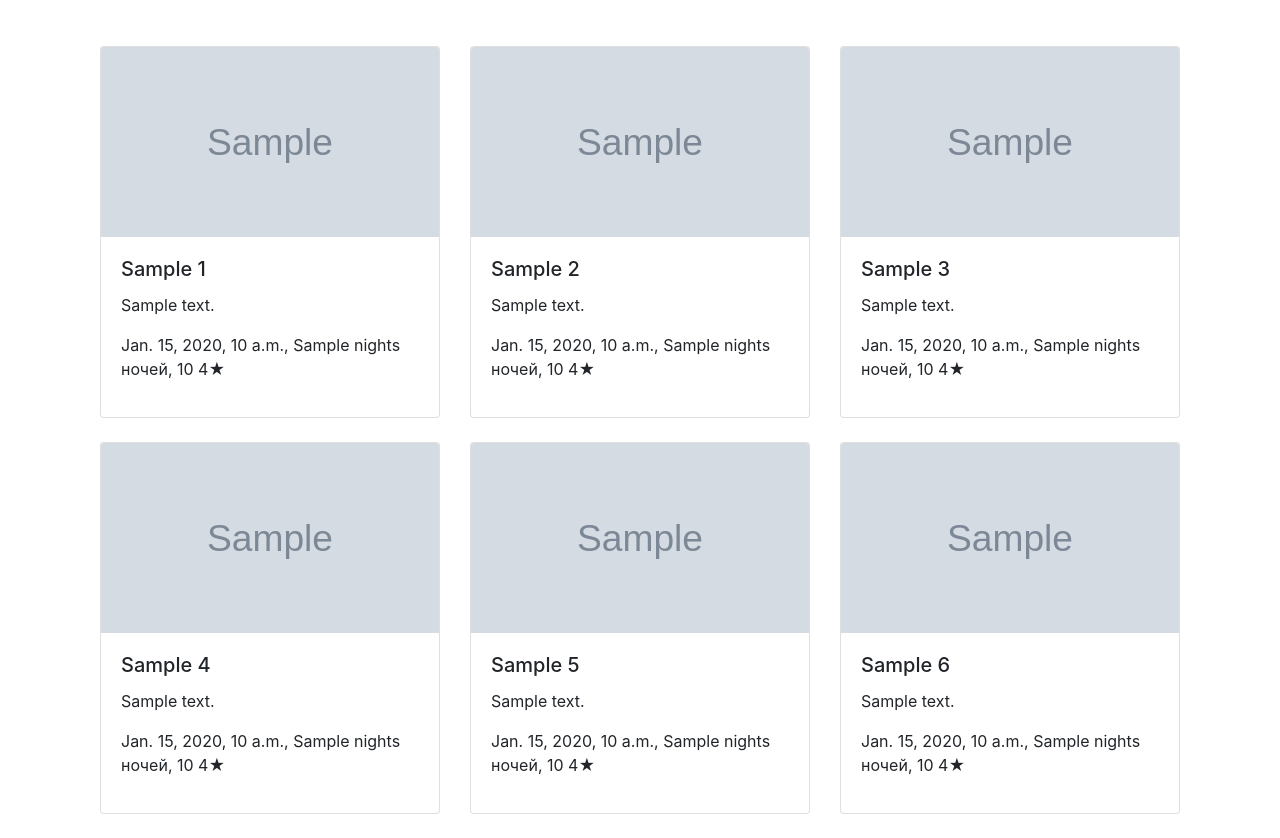
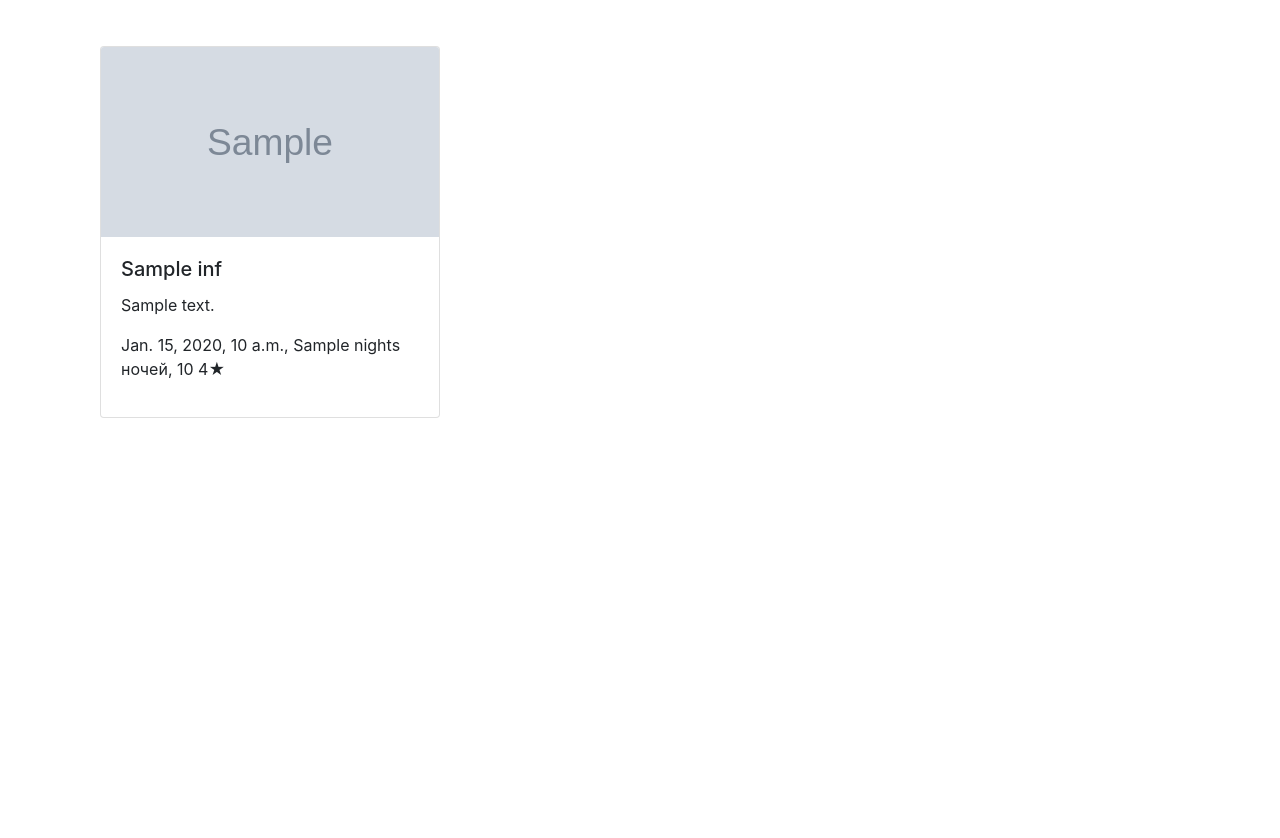
Before and after one commit to Julia-Kh/stepik_course_django_tours, a Django app: template templates/index.html in a window 1280 px wide. Shown: the part 419-1257 px from the top of the page. After the commit the page ends 837 px from the top, so only its background shows below. Run offline with Django 3.2, Linux system fonts and the light colour scheme; the template is opened without the code that fills it: most values are stand-ins (such as "Sample title", 1, 10 or a date in 2020); grey boxes marked "Sample" are stand-in pictures; some libraries are stand-ins or nearby versions.

Commit message:
Порефакторены htmlки

```diff
--- a/templates/base.html
+++ b/templates/base.html
@@ -4,14 +4,16 @@
 <head>
     <meta charset="UTF-8">
     <title>Stepik Travel</title>
-  <link rel="stylesheet" href="https://stackpath.bootstrapcdn.com/bootstrap/4.3.1/css/bootstrap.min.css" integrity="sha384-ggOyR0iXCbMQv3Xipma34MD+dH/1fQ784/j6cY/iJTQUOhcWr7x9JvoRxT2MZw1T" crossorigin="anonymous">
+    <link rel="stylesheet" href="https://stackpath.bootstrapcdn.com/bootstrap/4.3.1/css/bootstrap.min.css"
+          integrity="sha384-ggOyR0iXCbMQv3Xipma34MD+dH/1fQ784/j6cY/iJTQUOhcWr7x9JvoRxT2MZw1T" crossorigin="anonymous">
 </head>
 
 <body>
 <header class="container mt-3">
     <nav class="navbar navbar-expand-lg navbar-light bg-light">
         <a class="navbar-brand" href="/">Stepik Travel</a>
-      <button class="navbar-toggler" type="button" data-toggle="collapse" data-target="#navbarNav" aria-controls="navbarNav" aria-expanded="false" aria-label="Toggle navigation">
+        <button class="navbar-toggler" type="button" data-toggle="collapse" data-target="#navbarNav"
+                aria-controls="navbarNav" aria-expanded="false" aria-label="Toggle navigation">
             <span class="navbar-toggler-icon"></span>
         </button>
         <div class="collapse navbar-collapse" id="navbarNav">
--- a/templates/index.html
+++ b/templates/index.html
@@ -3,89 +3,39 @@
 
     <main class="container mt-3">
         <!-- HERO -->
-    <section class="jumbotron text-center mt-4" style="background: url('http://beauty.velzevul.com/img/about-swimming-with-pigs1.jpg'); background-position: center center">
+        <section class="jumbotron text-center mt-4"
+                 style="background: url('http://beauty.velzevul.com/img/about-swimming-with-pigs1.jpg'); background-position: center center">
             <h1 class="display-4" style="color: white"><b>Всякие туры</b></h1>
             <p class="lead" style="color: white">{{ subtitle }}</p>
             <p class="mt-5 w-50 mx-auto" style="color: white">{{ description }}</p>
         </section>
         <!-- CARDS -->
         <div class="row mt-5">
+            {% for tour, inf in tours.items %}
                 <div class="col-4">
                     <div class="card mb-4">
                         <div class="embed-responsive embed-responsive-16by9">
-             <img class="card-img-top embed-responsive-item" src={{ tours.1.picture }} alt="" />
+                            <img class="card-img-top embed-responsive-item" src={{ inf.picture }} alt=""/>
                         </div>
                         <div class="card-body">
-            <h2 class="h5 card-title" white>{{ tours.1.title }}</h2>
-            <p class="card-text">{{ tours.1.description }}</p>
-            <p>{{ tours.1.date }}, {{ tours.1.nights }} ночей, {{ tours.1.price }} {{ tours.1.stars }}★</p>
+                            <h2 class="h5 card-title" white>{{ inf.title }}</h2>
+                            <p class="card-text">{{ inf.description }}</p>
+                            <p>{{ inf.date }}, {{ inf.nights }}
+                                ночей, {{ inf.price }} {{ inf.stars }}★</p>
                         </div>
                     </div>
                 </div>
-      <div class="col-4">
-        <div class="card mb-4">
-          <div class="embed-responsive embed-responsive-16by9">
-             <img class="card-img-top embed-responsive-item" src={{ tours.2.picture }} alt="" />
-          </div>
-          <div class="card-body">
-            <h2 class="h5 card-title">{{ tours.2.title }}</h2>
-            <p class="card-text">{{ tours.2.description }}</p>
-            <p>{{ tours.2.date }}, {{ tours.2.nights }} ночей, {{ tours.2.price }} {{ tours.2.stars }}★</p>
-          </div>
-        </div>
-      </div>
-      <div class="col-4">
-        <div class="card mb-4">
-          <div class="embed-responsive embed-responsive-16by9">
-             <img class="card-img-top embed-responsive-item" src={{ tours.3.picture }} alt="" />
-          </div>
-          <div class="card-body">
-            <h2 class="h5 card-title">{{ tours.3.title }}</h2>
-            <p class="card-text">{{ tours.3.description }}</p>
-            <p>{{ tours.3.date }}, {{ tours.3.nights }} ночей, {{ tours.3.price }} {{ tours.3.stars }}★</p>
-          </div>
-        </div>
-      </div>
-      <div class="col-4">
-        <div class="card mb-4">
-          <div class="embed-responsive embed-responsive-16by9">
-             <img class="card-img-top embed-responsive-item" src={{ tours.4.picture }} alt="" />
-          </div>
-          <div class="card-body">
-            <h2 class="h5 card-title">{{ tours.4.title }}</h2>
-            <p class="card-text">{{ tours.4.description }}</p>
-            <p>{{ tours.4.date }}, {{ tours.4.nights }} ночей, {{ tours.4.price }} {{ tours.4.stars }}★</p>
-          </div>
-        </div>
-      </div>
-      <div class="col-4">
-        <div class="card mb-4">
-          <div class="embed-responsive embed-responsive-16by9">
-             <img class="card-img-top embed-responsive-item" src={{ tours.5.picture }} alt="" />
-          </div>
-          <div class="card-body">
-            <h2 class="h5 card-title">{{ tours.5.title }}</h2>
-            <p class="card-text">{{ tours.5.description }}</p>
-            <p>{{ tours.5.date }}, {{ tours.5.nights }} ночей, {{ tours.5.price }} {{ tours.5.stars }}★</p>
-          </div>
-        </div>
-      </div>
-      <div class="col-4">
-        <div class="card mb-4">
-          <div class="embed-responsive embed-responsive-16by9">
-             <img class="card-img-top embed-responsive-item" src={{ tours.6.picture }} alt="" />
-          </div>
-          <div class="card-body">
-            <h2 class="h5 card-title">{{ tours.6.title }}</h2>
-            <p class="card-text">{{ tours.6.description }}</p>
-            <p>{{ tours.6.date }}, {{ tours.6.nights }} ночей, {{ tours.6.price }} {{ tours.6.stars }}★</p>
-          </div>
-        </div>
-      </div>
+            {% endfor %}
         </div>
     </main>
-  <script src="https://code.jquery.com/jquery-3.2.1.slim.min.js" integrity="sha384-KJ3o2DKtIkvYIK3UENzmM7KCkRr/rE9/Qpg6aAZGJwFDMVNA/GpGFF93hXpG5KkN" crossorigin="anonymous"></script>
-  <script src="https://cdnjs.cloudflare.com/ajax/libs/popper.js/1.12.9/umd/popper.min.js" integrity="sha384-ApNbgh9B+Y1QKtv3Rn7W3mgPxhU9K/ScQsAP7hUibX39j7fakFPskvXusvfa0b4Q" crossorigin="anonymous"></script>
-  <script src="https://maxcdn.bootstrapcdn.com/bootstrap/4.0.0/js/bootstrap.min.js" integrity="sha384-JZR6Spejh4U02d8jOt6vLEHfe/JQGiRRSQQxSfFWpi1MquVdAyjUar5+76PVCmYl" crossorigin="anonymous"></script>
+    <script src="https://code.jquery.com/jquery-3.2.1.slim.min.js"
+            integrity="sha384-KJ3o2DKtIkvYIK3UENzmM7KCkRr/rE9/Qpg6aAZGJwFDMVNA/GpGFF93hXpG5KkN"
+            crossorigin="anonymous"></script>
+    <script src="https://cdnjs.cloudflare.com/ajax/libs/popper.js/1.12.9/umd/popper.min.js"
+            integrity="sha384-ApNbgh9B+Y1QKtv3Rn7W3mgPxhU9K/ScQsAP7hUibX39j7fakFPskvXusvfa0b4Q"
+            crossorigin="anonymous"></script>
+    <script src="https://maxcdn.bootstrapcdn.com/bootstrap/4.0.0/js/bootstrap.min.js"
+            integrity="sha384-JZR6Spejh4U02d8jOt6vLEHfe/JQGiRRSQQxSfFWpi1MquVdAyjUar5+76PVCmYl"
+            crossorigin="anonymous"></script>
 
 {% endblock %}
```
Also changed, not shown: templates/tours/tour.html (+9 -3 lines), templates/tours/departure.html (indentation only). Lines whose indentation alone changed are shown as unchanged.
